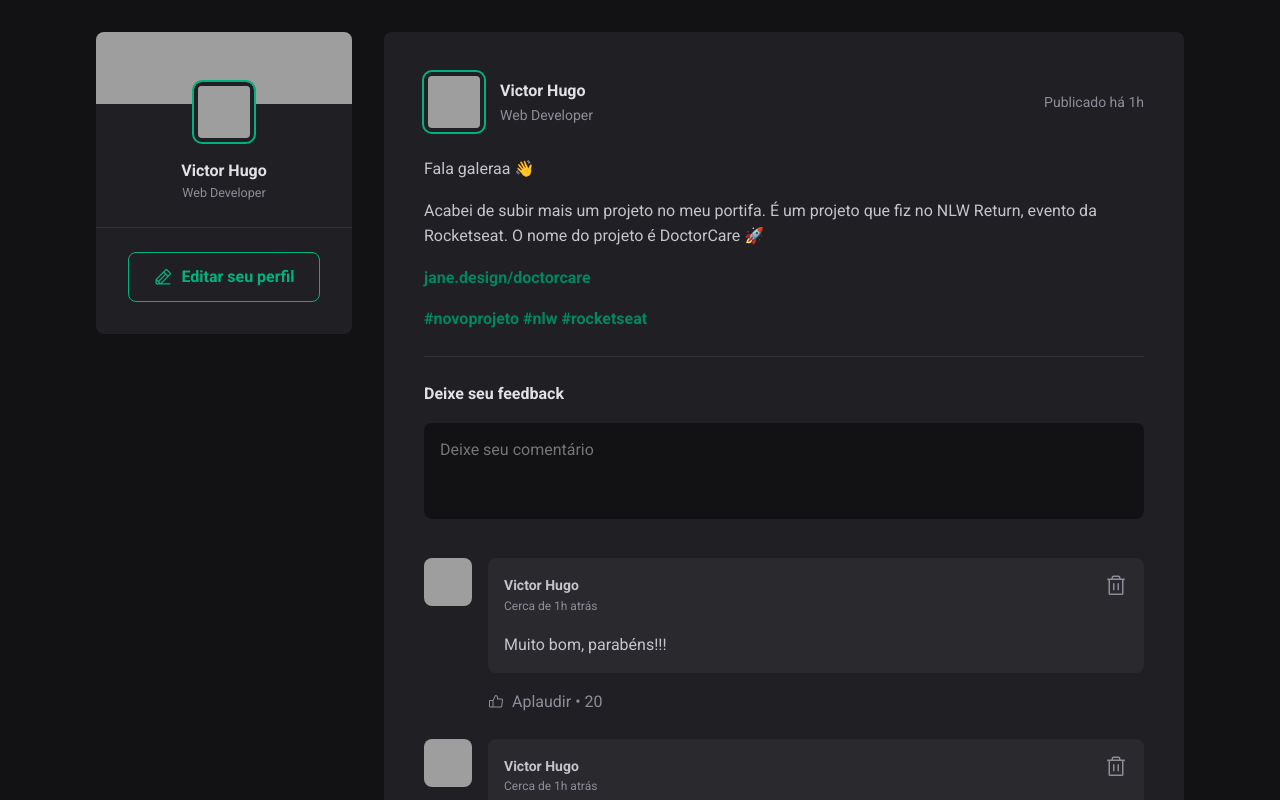
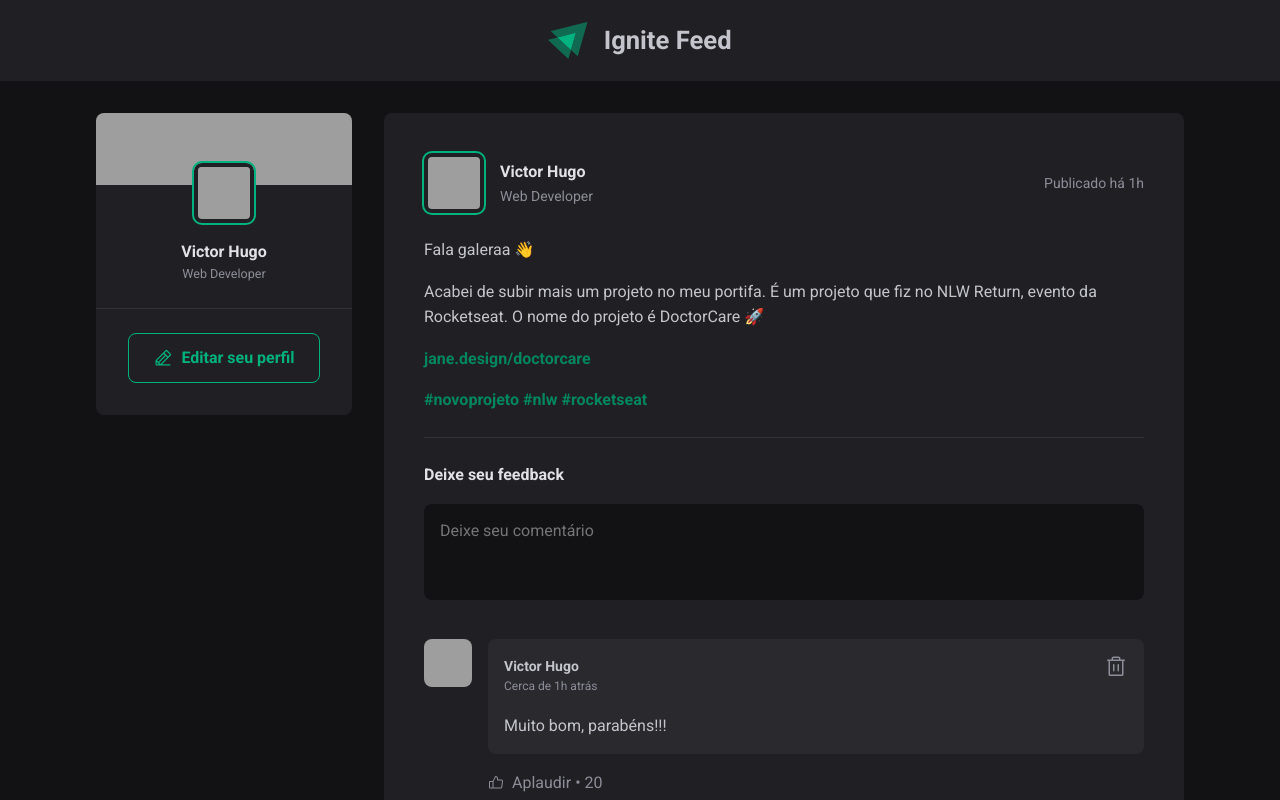
Before and after one commit to viitones/ignite_feed, a React (Vite) app: page / in a window 1280 px wide. Shown: the top 800 px of the page. Built offline with nearby package versions, Linux system fonts and the light colour scheme; grey boxes are pictures that could not be loaded.

Commit message:
resolve deploy bug pt.5

```diff
--- a/src/App.jsx
+++ b/src/App.jsx
@@ -1,7 +1,7 @@
 
 import styles from "./app.module.css"
 
-// import { Header } from "./components/Header/index.jsx";
+import { Header } from "./components/Header/index.jsx";
 import { Sidebar } from "./components/Sidebar";
 import { Post } from "./components/Post";
 
@@ -9,7 +9,7 @@ export function App() {
 
   return (
     <div >
-      {/* <Header /> */}
+      <Header />
 
       <div className="wrapper">
         <div className={styles.wrapper}>
```
